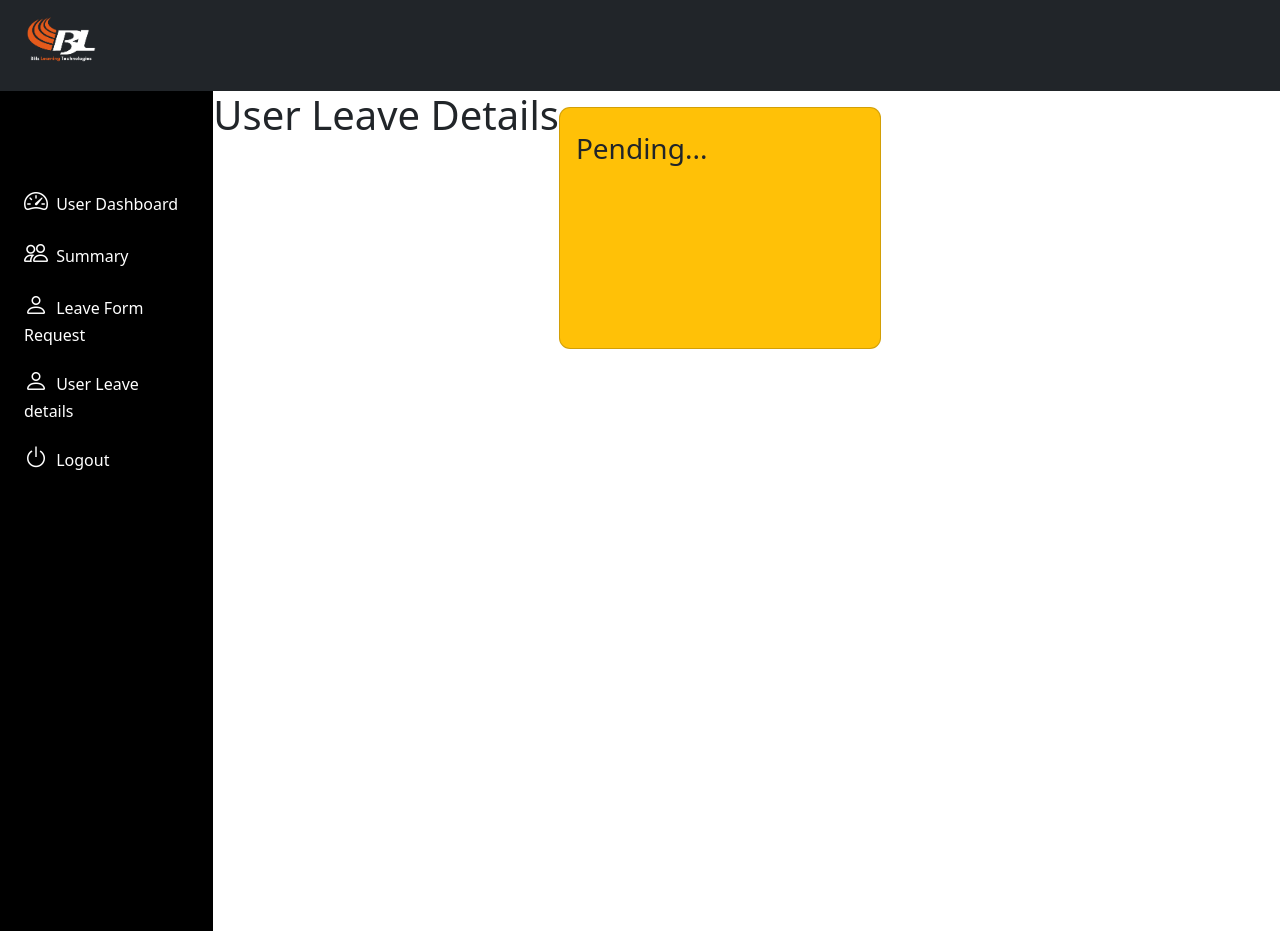
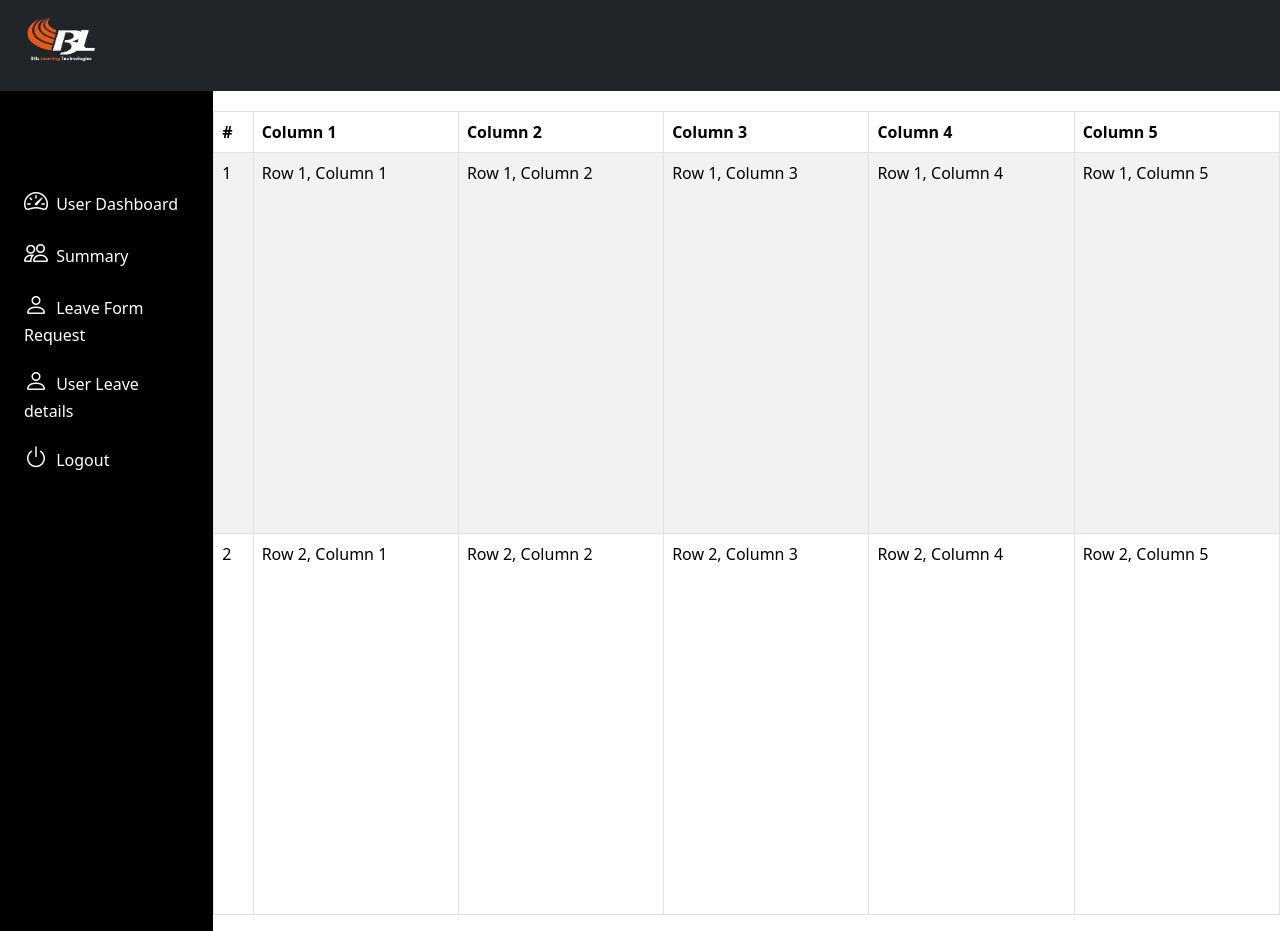
Before and after one commit to singh-hub1/frontend-project-02, a React (Create React App) app: page /UserDashboard/LeaveDetails in a window 1280 px wide. Built offline with nearby package versions, Linux system fonts and the light colour scheme; no server answers.

Commit message:
changes done

```diff
--- a/src/components/LeaveDetails.jsx
+++ b/src/components/LeaveDetails.jsx
@@ -1,5 +1,5 @@
 import React, { useState, useEffect } from "react";
-import { Card, Button } from 'react-bootstrap';
+import { Table } from 'react-bootstrap';
 import { useNavigate } from "react-router-dom";
 import Navbar1 from './Navbar1';
 import UserSidebar from './UserSidebar';
@@ -7,21 +7,15 @@ import axios from 'axios';
 
 function LeaveForm() {
     const [userStatus, setUserStatus] = useState(null);
+    const [user, setUser] = useState(null);
 
     useEffect(() => {
         fetchUserStatus();
+        const storedUser = localStorage.getItem('user');
+        if (storedUser) {
+            setUser(JSON.parse(storedUser));
+        }
     }, []);
-
-    const [user, setUser] = useState(null);
-
-    useEffect(() => {
-
-      const storedUser = localStorage.getItem('user');
-      if (storedUser) {
-        setUser(JSON.parse(storedUser));
-      }
-    }, []);
-
 
     const fetchUserStatus = async () => {
         try {
@@ -37,16 +31,38 @@ function LeaveForm() {
             <Navbar1 />
             <div className="user-dashboard">
                 <UserSidebar user={user} />
-                <h1>User Leave Details</h1>
-                <Card className="mt-3" bg="warning" text="dark">
-                    <Card.Body>
-                        <Card.Title>{userStatus}</Card.Title>
-                        <Card.Text>
-                            {/* Add leave details here */}
-                            <h3>Pending...</h3>
-                        </Card.Text>
-                    </Card.Body>
-                </Card>
+                {/* <h1>User Leave Details</h1> */}
+                <Table striped bordered hover>
+                    <thead>
+                        <tr>
+                            <th>#</th>
+                            <th>Column 1</th>
+                            <th>Column 2</th>
+                            <th>Column 3</th>
+                            <th>Column 4</th>
+                            <th>Column 5</th>
+                        </tr>
+                    </thead>
+                    <tbody>
+                        <tr>
+                            <td>1</td>
+                            <td>Row 1, Column 1</td>
+                            <td>Row 1, Column 2</td>
+                            <td>Row 1, Column 3</td>
+                            <td>Row 1, Column 4</td>
+                            <td>Row 1, Column 5</td>
+                        </tr>
+                        <tr>
+                            <td>2</td>
+                            <td>Row 2, Column 1</td>
+                            <td>Row 2, Column 2</td>
+                            <td>Row 2, Column 3</td>
+                            <td>Row 2, Column 4</td>
+                            <td>Row 2, Column 5</td>
+                        </tr>
+                        {/* Add more rows as needed */}
+                    </tbody>
+                </Table>
             </div>
         </>
     );
```
